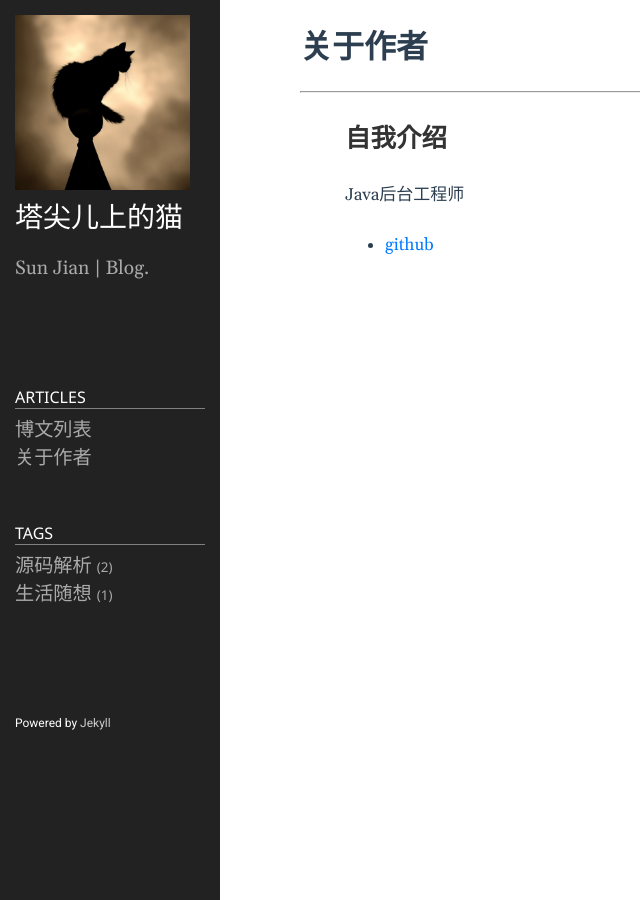
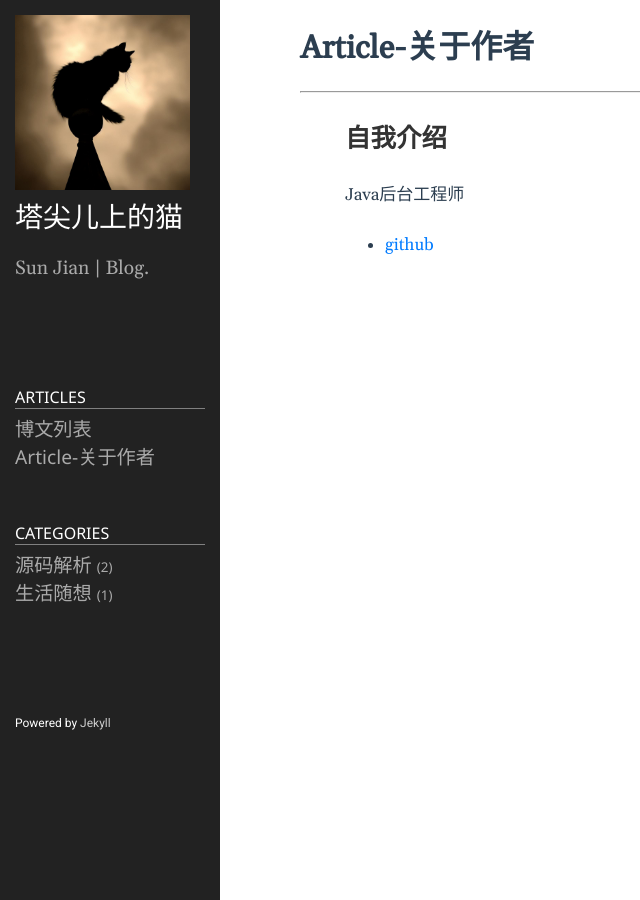
Before and after one commit to SpireCat/spirecat.github.io, a Jekyll site: the page built from about.md, in a window 1280 px wide. Shown: the whole page, without its empty margins (0-640 px from the left). Built offline with Jekyll 4.4.1, drawn with Linux system fonts in a browser that asks for light colours.

Commit message:
样式微调

```diff
--- a/_includes/home.html
+++ b/_includes/home.html
@@ -1,6 +1,6 @@
 <article class="post">
   <header class="post-header home">
-    <div class="post-title">博文列表</div>
+    <div class="post-title">Article-博文列表</div>
   </header>
 
   <div class="post-content">
--- a/_includes/sidebar.html
+++ b/_includes/sidebar.html
@@ -35,7 +35,7 @@
 
 <div class="sidebar-item sidebar-nav">
   	<ul class="nav">
-			<li class="nav-title">Tags</li>
+			<li class="nav-title">Categories</li>
 	    {% for category in site.categories %}
 	    <li>
 	    	<a class="nav-item" href="{{ root_url }}/{{ site.category_dir }}#{{ category | first }}">
--- a/about.md
+++ b/about.md
@@ -1,6 +1,6 @@
 ---
 layout: page
-title: 关于作者
+title: Article-关于作者
 permalink: /about/
 ---
 # 自我介绍
```
